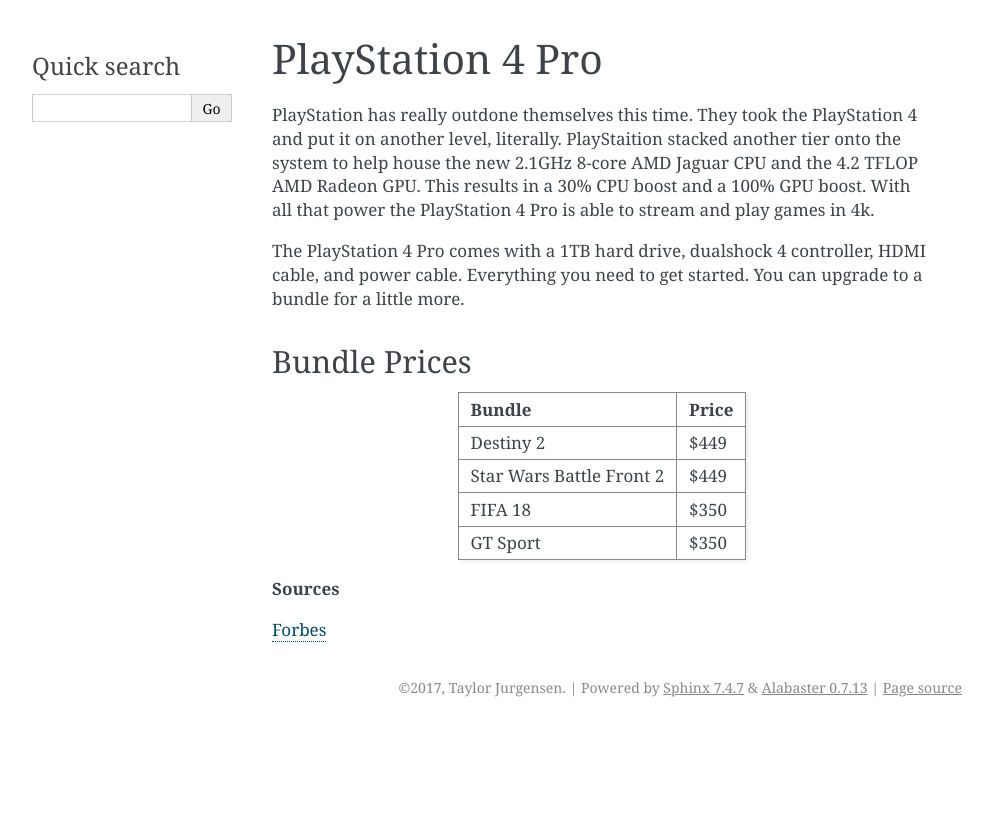
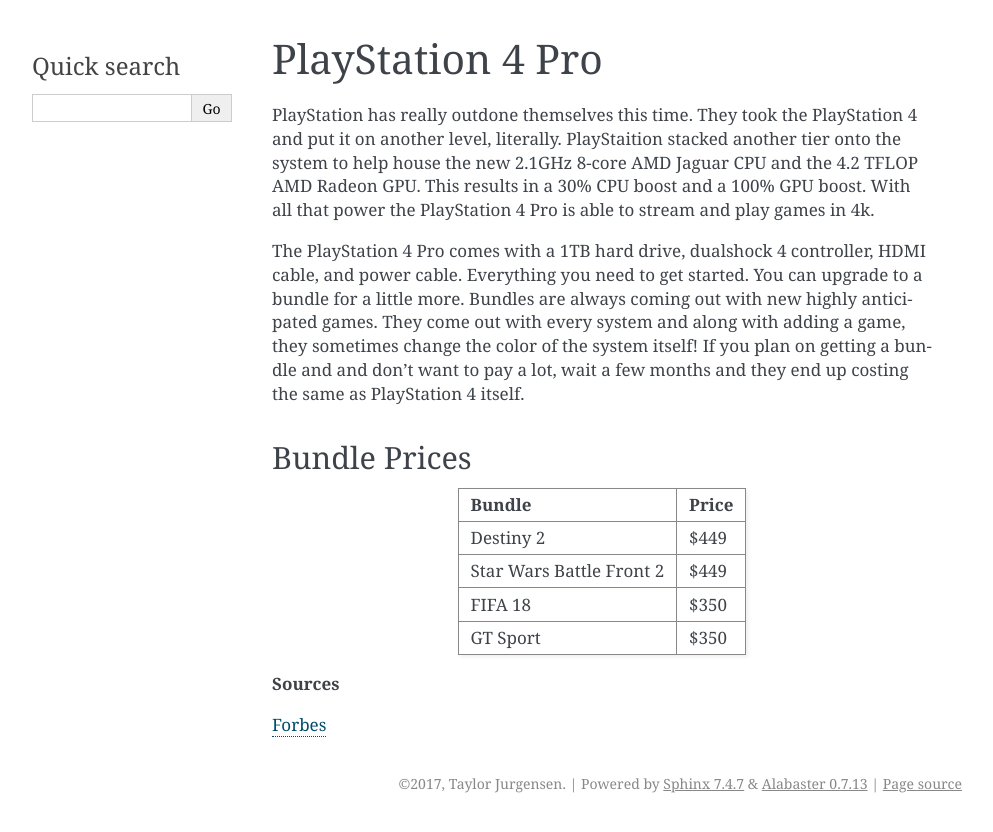
Before and after one commit to Zeniwow/video_games_final, a Sphinx documentation site: the page built from source/ps3/index.rst, in a window 1280 px wide. Shown: the top 832 px of the page, without its empty margins (148-1141 px from the left). Built offline with Sphinx 7.4.7, drawn with Linux system fonts in a browser that asks for light colours.

Commit message:
Word count reached

```diff
--- a/source/ps3/index.rst
+++ b/source/ps3/index.rst
@@ -9,7 +9,12 @@ that power the PlayStation 4 Pro is able to stream and play games in 4k.
 
 The PlayStation 4 Pro comes with a 1TB hard drive, dualshock 4 controller, HDMI
 cable, and power cable. Everything you need to get started. You can upgrade to a
-bundle for a little more.
+bundle for a little more. Bundles are always coming out with new highly anticipated
+games. They come out with every system and along with adding a game, they sometimes
+change the color of the system itself! If you plan on getting a bundle and and
+don't want to pay a lot, wait a few months and they end up costing the same as
+PlayStation 4 itself.
+
 
 Bundle Prices
 ~~~~~~~~~~~~~
```
